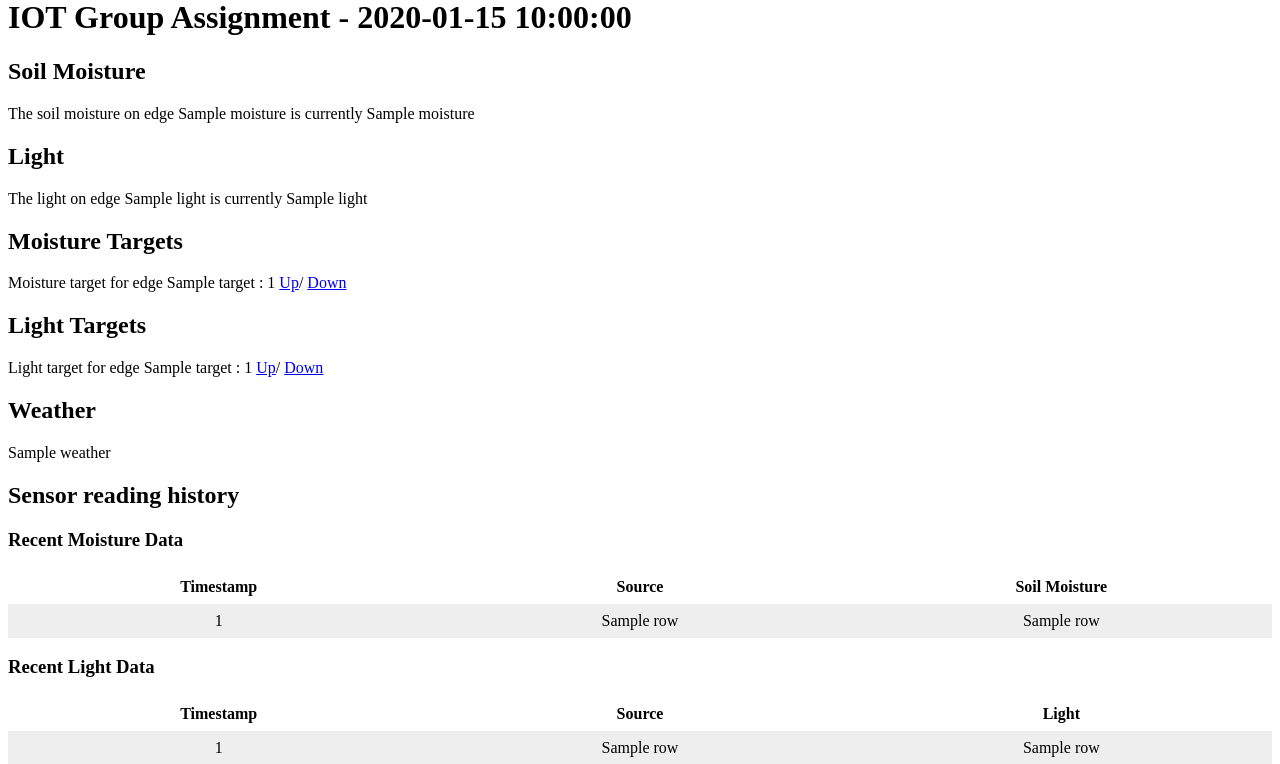
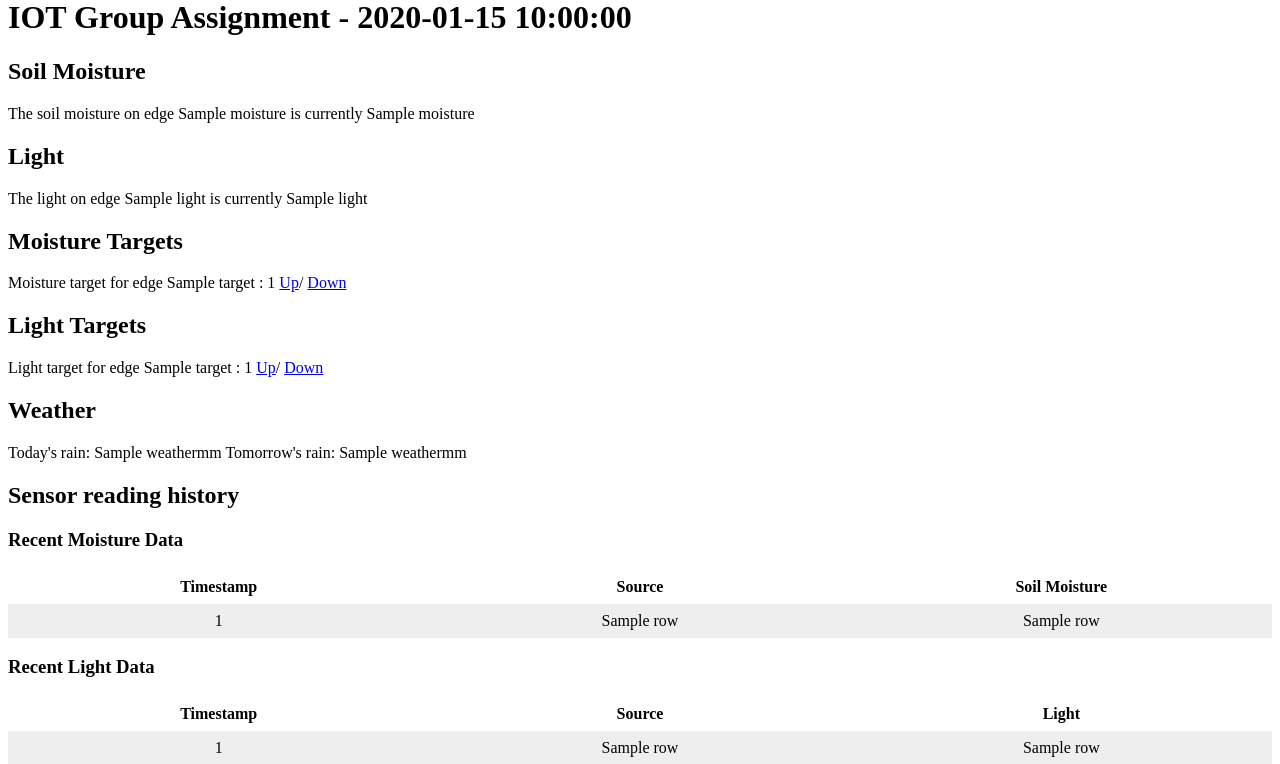
Before and after one commit to jag3rm3ist3r/GroupAssignment, a Flask app: template src/templates/index.html in a window 1280 px wide. Shown: the part 22-786 px from the top of the page. Run offline with Flask 2, Linux system fonts and the light colour scheme; the template is opened without the code that fills it: most values are stand-ins (such as "Sample title", 1, 10 or a date in 2020); some libraries are stand-ins or nearby versions.

Commit message:
Made the rain more pretty.

```diff
--- a/src/templates/index.html
+++ b/src/templates/index.html
@@ -67,7 +67,8 @@
 		</div>
 
 		<h2>Weather</h2>
-		{{ weather }}
+		Today's rain: {{ weather[0] }}mm
+		Tomorrow's rain: {{ weather[1] }}mm
 
 		<h2>Sensor reading history</h2>
 		<h3>Recent Moisture Data</h3>
```
